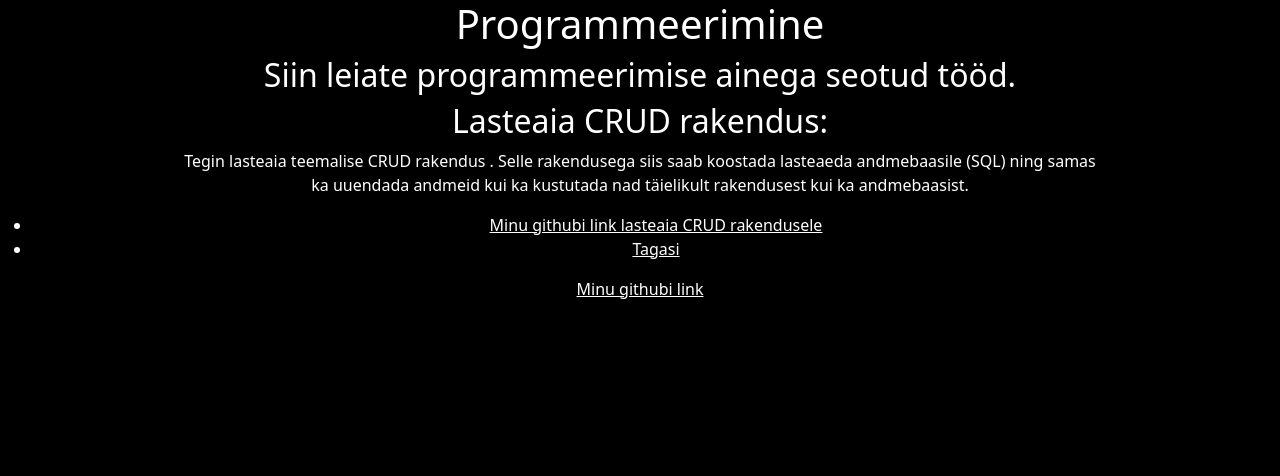
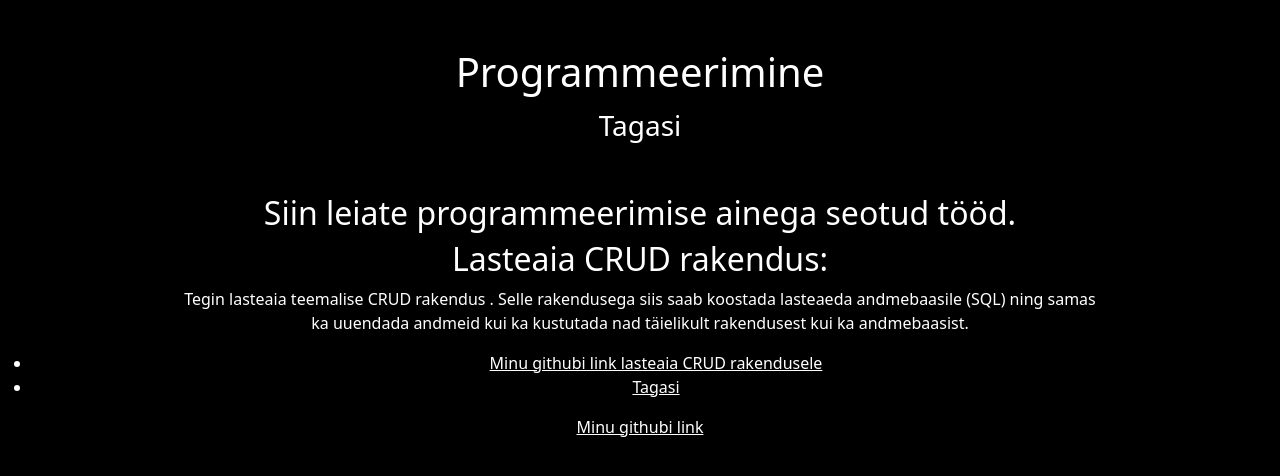
Before and after one commit to St11v3n/Stiiven_Ottens_Portfoolio, a website: page Tehtud_tööd/programmeerimine.html in a window 1280 px wide. Drawn offline with nearby package versions, Linux system fonts and the light colour scheme.

Commit message:
Lisasin programmerimine.html faili headerile klassi ning ka divi koos klassiga. On olemas üks navigeerimis link, mis viib üks lehekülg tagasi.

```diff
--- a/Tehtud_tööd/programmeerimine.html
+++ b/Tehtud_tööd/programmeerimine.html
@@ -8,8 +8,15 @@
     <link rel="stylesheet" href="../styles.css">
 </head>
 <body>
-    <header>
-        <h1>Programmeerimine</h1>
+    <header class="py-5">
+        <div class="container">
+
+            <h1>Programmeerimine</h1>
+
+            <nav>
+                <a class="text-decoration-none fs-3" href="./tehtud_tööd.html">Tagasi</a>
+            </nav>
+        </div>
     </header>
 
     <main>
```
